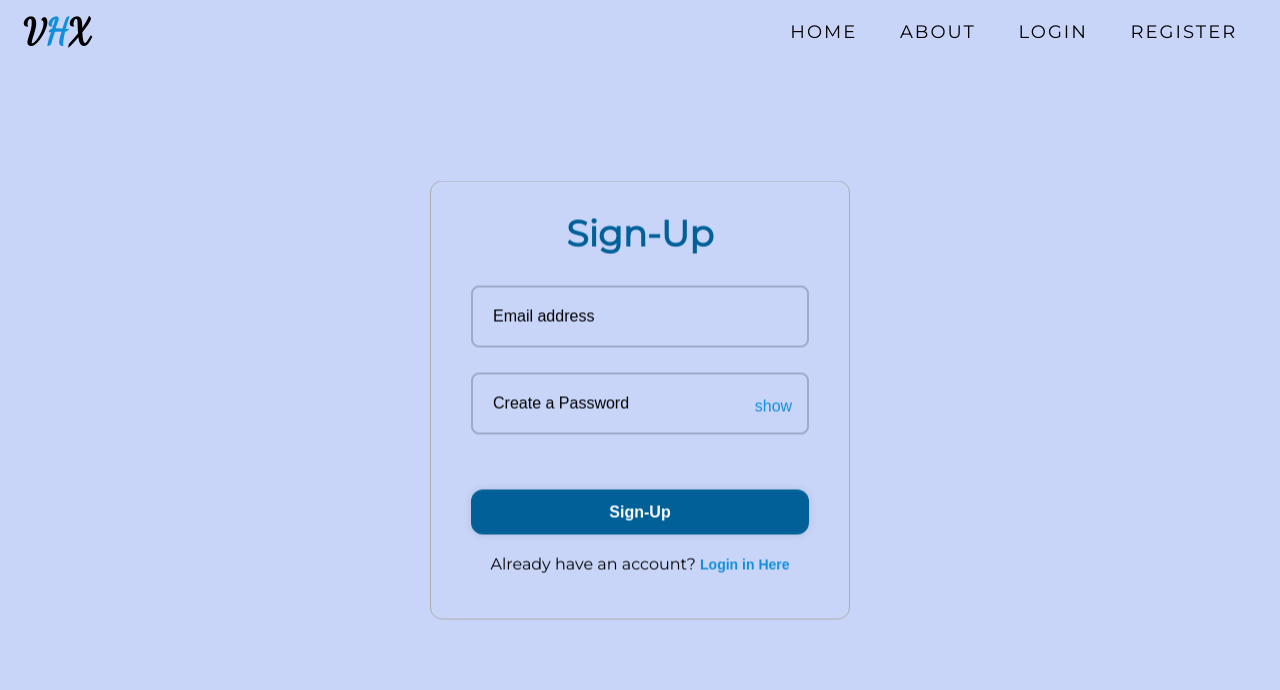
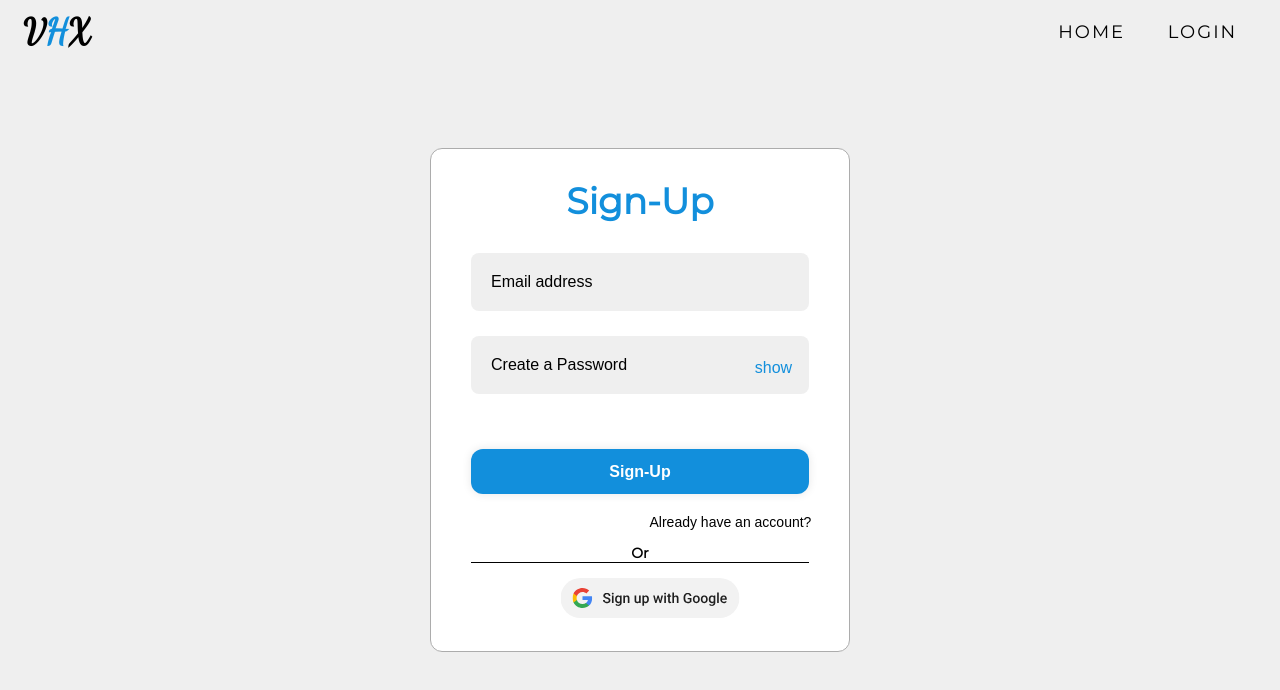
Before and after one commit to VictorhpXavier/Full-stack-Website, a website: page html/Sign-up-Page.html in a window 1280 px wide. Drawn offline with Linux system fonts and the light colour scheme.

Commit message:
Sign up page reworked

```diff
--- a/Css/Sign-upStyle.css
+++ b/Css/Sign-upStyle.css
@@ -15,7 +15,7 @@ body {
     flex-direction: column; /* Ensure a vertical flow */
     min-height: 100vh;
     margin: 0; /* Added to remove default body margin */
-	background-color: #c8d5f8;
+	background-color: #EFEFEF;
 }
 
 /* Nav-Container Starts here */
@@ -186,10 +186,10 @@ a {
 
 .Sign-up {
     width: 420px;
-    background: transparent;
+    background: #FFFFFF;
     border: 1px solid rgb(172, 172, 172);
     backdrop-filter: blur(3px);
-    color: #006097;
+    color: #128fdc;
     border-radius: 12px;
     padding: 30px 40px;
     position: absolute;
@@ -205,10 +205,9 @@ a {
 .Input-box input {
     width: 100%;
     height: 100%;
-    background: transparent;
+    background: #EFEFEF;
     border: none;
     outline: none;
-    border: 2px solid rgba(0, 0, 0, 0.2);
     border-radius: 8px;
     font-size: 16px;
     color: black;
@@ -217,7 +216,6 @@ a {
 }
 
 .Input-box input:focus {
-    transition: 0.5s;
     border: 2px solid #128fdc;
 }
 
@@ -228,7 +226,7 @@ a {
 .Sign-up .Sign-Up-button {
     width: 100%;
     height: 45px;
-    background: #006097;
+    background: #128fdc;
     border: none;
     outline: none;
     box-shadow: 0 0 10px rgba(0, 0, 0, .1);
@@ -241,7 +239,7 @@ a {
 
 .Sign-up .Sign-Up-button:hover {
     transition: 0.8s;
-    background-color: #128fdc;
+    background-color: #1e82bd;
     color: white;
 }
 
@@ -250,29 +248,28 @@ a {
 }
 
 .Sign-up .Login-link {
-    font-size: 15.5px;
+    font-size: 17.5px;
     text-align: center;
     margin: 20px 0 15px;
 }
 
-.Login-link p {
+.Login-link  {
     font-size: 16px;
+
 }
 
 .Login-link .login-link-button {
-    color: #128fdc;
-    text-decoration: none;
-    font-weight: 600;
+    font-weight: 500;
     font-size: 14px;
-}
-
-.Login-link {
-    color: black;
+    cursor: pointer;
+    position: absolute;
+	font-weight: 500;
+    right: 9%;
 }
 
 .Login-link .login-link-button:hover {
-    text-decoration: underline;
-}
+	transition: 0.8s;
+    text-decoration: underline;}
 
 .Sign-up button {
     background: none;
@@ -320,7 +317,17 @@ a {
     color: rgb(255, 0, 0);
     font-weight: bold;
 }
-
+h3 {
+	margin-top: 50px;
+	font-size: 14px;
+	text-align: center;
+	color: black;
+	border-bottom: 1px solid black ;
+	margin-bottom: 15px;
+}
+.ConnectGoogle {
+	transform: translateX(50%);
+}
 /* Keyframes */
 @keyframes hamburger_puls {
 	0% {
--- a/html/Sign-up-Page.html
+++ b/html/Sign-up-Page.html
@@ -25,9 +25,7 @@
               </div>
               <ul id="myList">
                 <li><a href="/home" data-after="Home">Home</a></li>
-                <li><a href="#about" data-after="About">About</a></li>
                 <li><a href="/login" data-after="Login">Login</a></li>
-                <li><a href="/signup" data-after="Register">Register</a></li>
               </ul>
             </div>
           </div>
@@ -50,9 +48,11 @@
       </form>
       <div class="Login-link">
           <form action="/login" method="get">
-              <p>Already have an account? <button type="submit" class="login-link-button">Login in Here</button></p>
+              <button type="submit" class="login-link-button">Already have an account? </button>
           </form>
       </div>
+      <h3>Or</h3>
+        <button class="ConnectGoogle"><img src="../UserIcon/web_neutral_rd_SU.svg" alt=""></button>
     </div>
     <script src="../Js/script.js"></script>
     <script src="../backend/server.mjs"></script>
```
